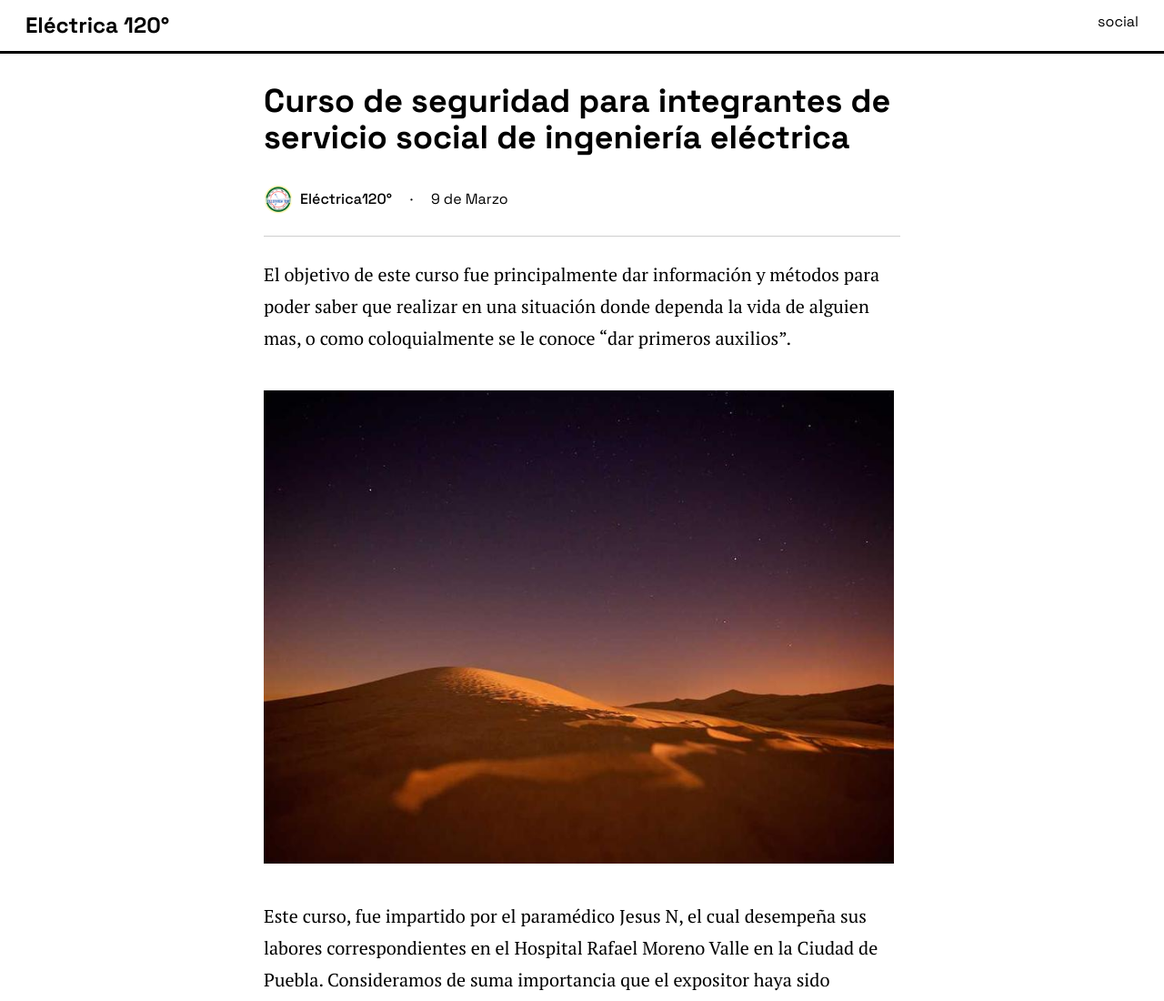
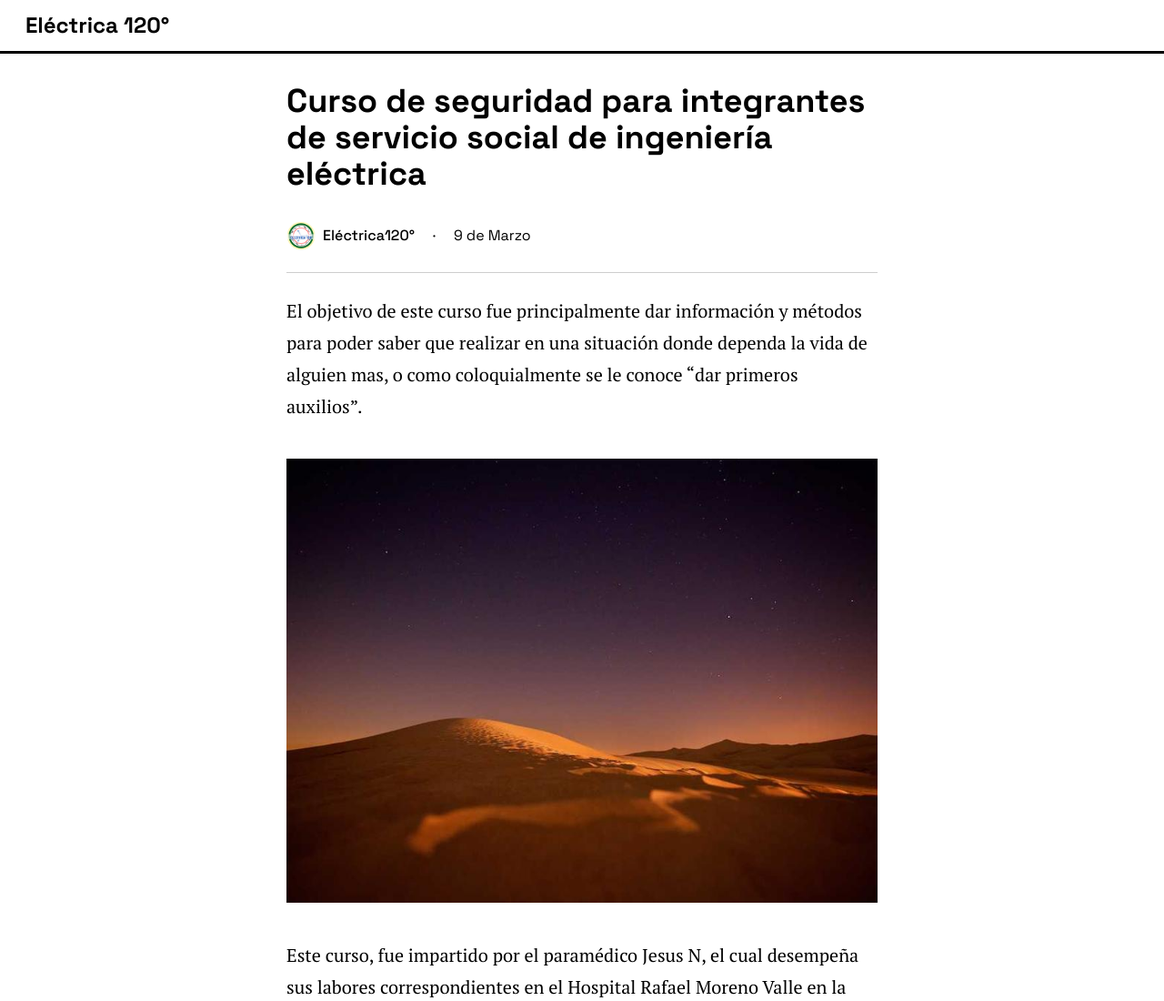
Before and after one commit to chemagr25/electrica120, an Astro site: page /post/curso-de-seguridad-para-integrantes-de-servicio-social-de-ingenieria-electrica in a window 1280 px wide. Shown: the top 1100 px of the page at 91% size. Built offline with nearby package versions, Linux system fonts and the light colour scheme; Astro itself is replaced by a stand-in of ours.

Commit message:
padding post page

```diff
--- a/src/components/NavBar.astro
+++ b/src/components/NavBar.astro
@@ -6,7 +6,7 @@
     <div class="content-nav">
         <div class="logo text-2xl font-bold">Eléctrica 120°</div>
         <div class="search relative self-end"></div>
-        <div class="social">social</div>
+        <div class="social"></div>
     </div>
 </nav>
 <style>
--- a/src/pages/post/[id].astro
+++ b/src/pages/post/[id].astro
@@ -19,7 +19,7 @@ const {Content} = await render(post)
 
 <Layout title={`${title} - Eléctrica120`}>
     <div class="main">
-        <h1 class="font-bold text-4xl title-article">{title}</h1>
+        <h1 class="font-bold text-3xl lg:text-4xl  title-article">{title}</h1>
         <div class="extra-info">
             <div class="author">
                 <img src={`/logo.png`} alt="">
@@ -38,6 +38,7 @@ const {Content} = await render(post)
     .main {
         background-color: #FFFF;
         max-width: 700px;
+        padding: 0 25px;
 
     }
 
```
